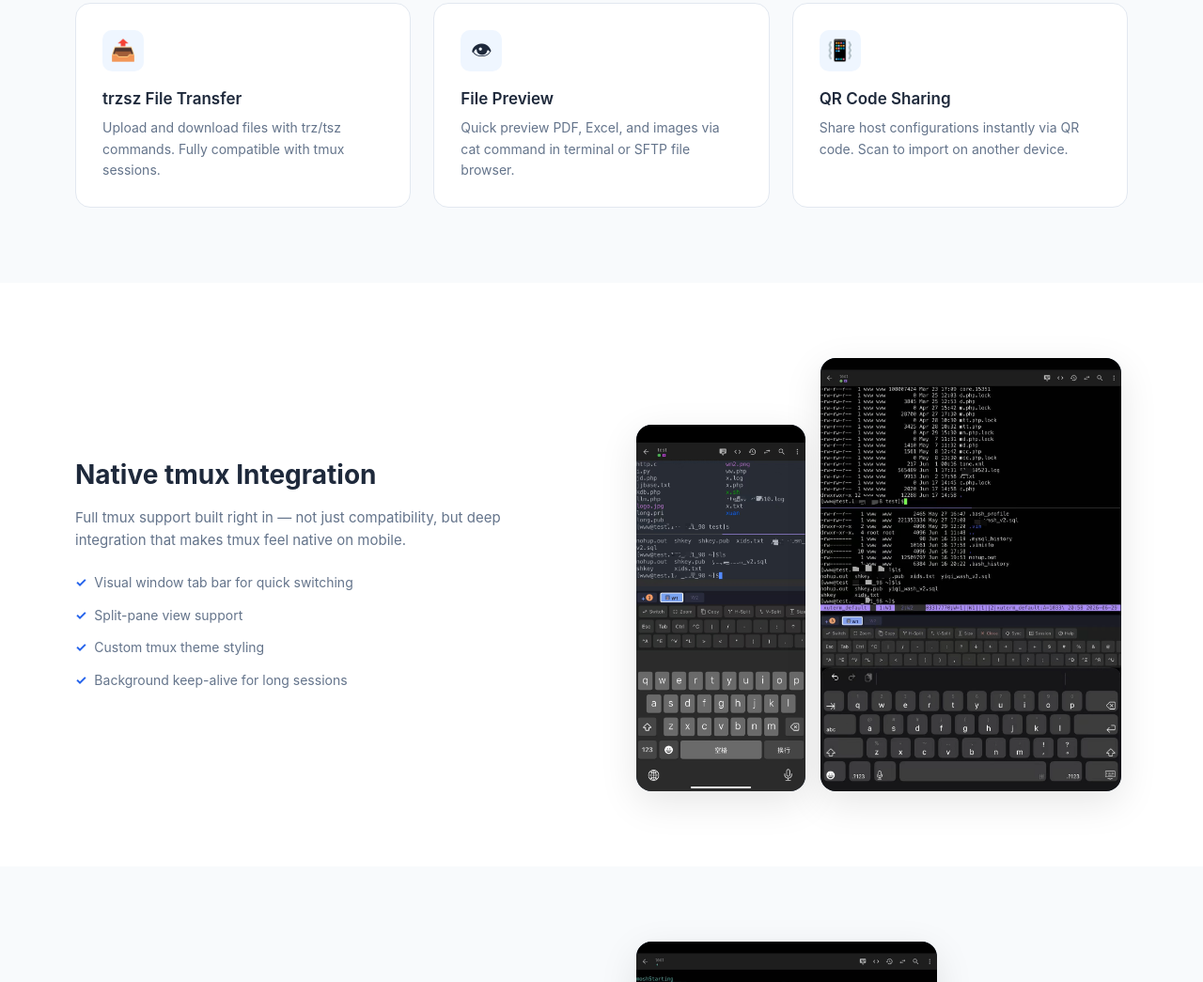
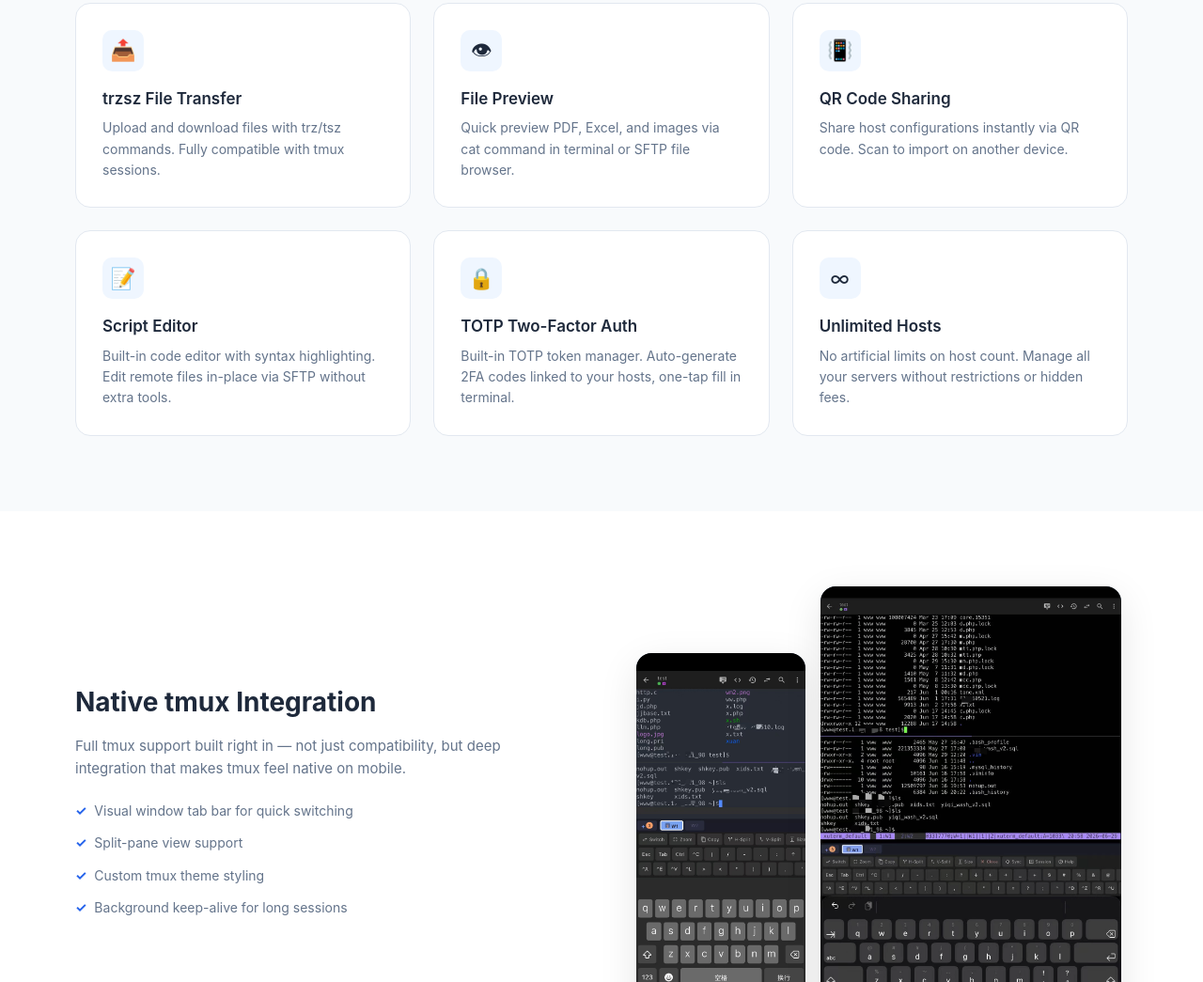
Before and after one commit to LuckyYoungXU/xuterm, a website: page index.html in a window 1280 px wide. Shown: the part 2288-3333 px from the top of the page at 94% size. Drawn offline with Linux system fonts and the light colour scheme.

Commit message:
Add files via upload

```diff
--- a/index.html
+++ b/index.html
@@ -325,6 +325,21 @@
           <h3>QR Code Sharing</h3>
           <p>Share host configurations instantly via QR code. Scan to import on another device.</p>
         </div>
+        <div class="feature-card">
+          <div class="icon">&#128221;</div>
+          <h3>Script Editor</h3>
+          <p>Built-in code editor with syntax highlighting. Edit remote files in-place via SFTP without extra tools.</p>
+        </div>
+        <div class="feature-card">
+          <div class="icon">&#128274;</div>
+          <h3>TOTP Two-Factor Auth</h3>
+          <p>Built-in TOTP token manager. Auto-generate 2FA codes linked to your hosts, one-tap fill in terminal.</p>
+        </div>
+        <div class="feature-card">
+          <div class="icon">&#8734;</div>
+          <h3>Unlimited Hosts</h3>
+          <p>No artificial limits on host count. Manage all your servers without restrictions or hidden fees.</p>
+        </div>
       </div>
     </div>
   </section>
```
Also changed, not shown: index-zh.html (+15 -0 lines).
